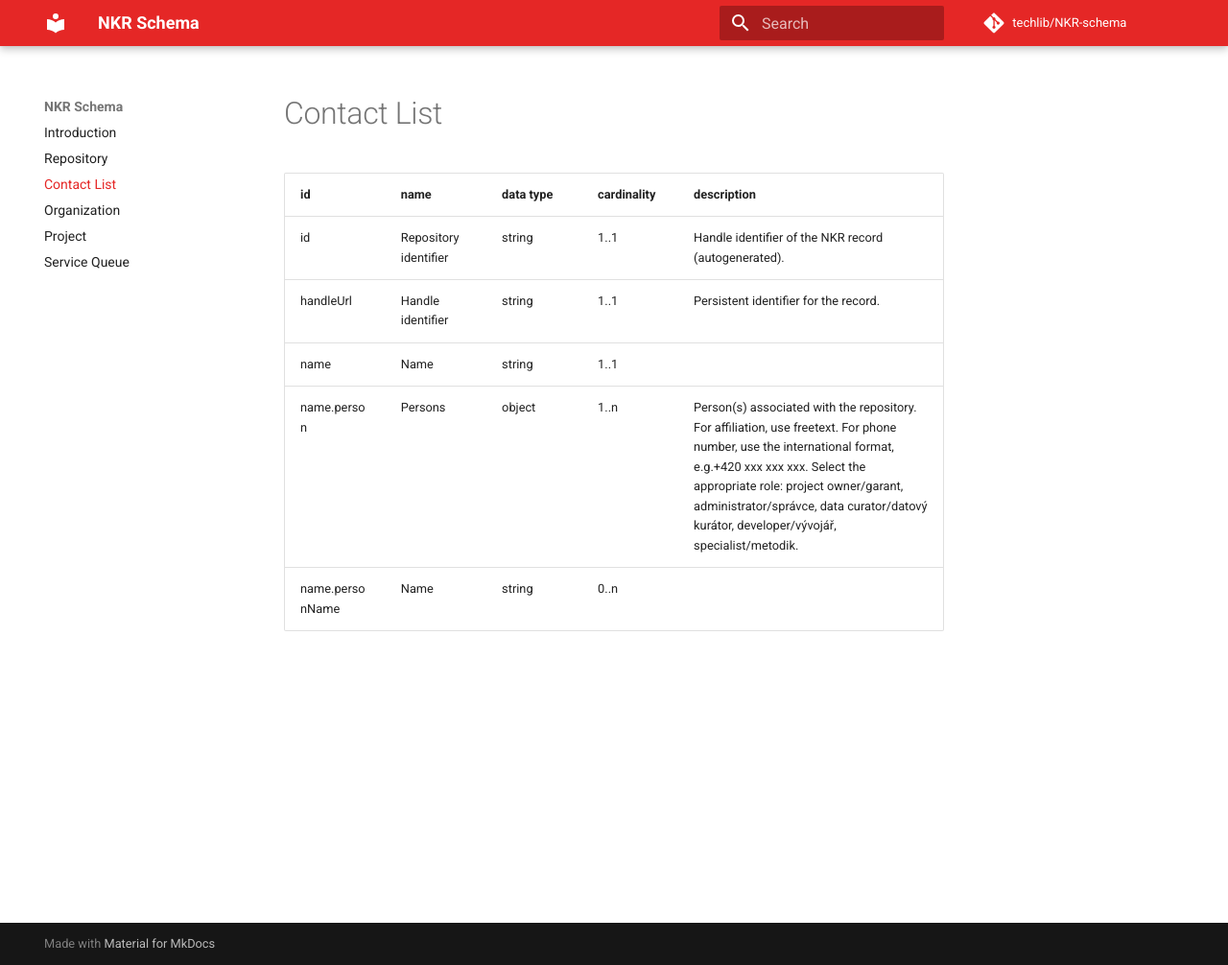
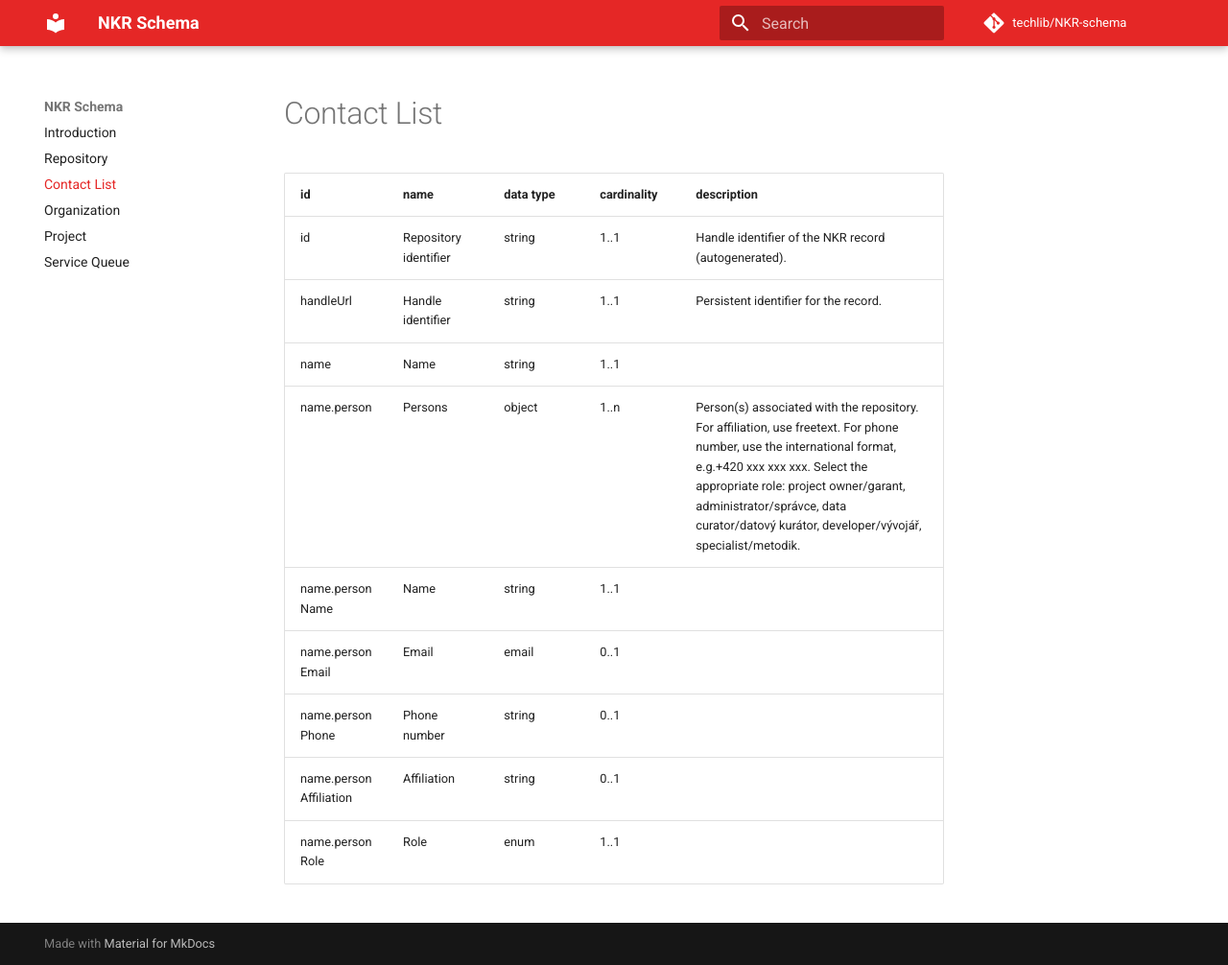
Before and after one commit to techlib/NKR-schema, an MkDocs documentation site: the page built from docs/contact-list.md, in a window 1280 px wide and 1006 px high. Shown: the whole window at 96% size. Built offline with MkDocs 1.6.1 and Material for MkDocs 9.7.7, drawn with Linux system fonts in a browser that asks for light colours; comment, search, counter and statistics services are not loaded.

Commit message:
Update contact-list.md

```diff
--- a/docs/contact-list.md
+++ b/docs/contact-list.md
@@ -4,4 +4,8 @@ id | Repository identifier | string | 1..1 | Handle identifier of the NKR record
 handleUrl | Handle identifier | string | 1..1 | Persistent identifier for the record.
 name | Name | string | 1..1 |
 name.person | Persons | object | 1..n | Person(s) associated with the repository. For affiliation, use freetext. For phone number, use the international format, e.g.+420 xxx xxx xxx. Select the appropriate role: project owner/garant, administrator/správce, data curator/datový kurátor, developer/vývojář, specialist/metodik.
-name.personName | Name | string | 0..n |
+name.personName | Name | string | 1..1 |
+name.personEmail | Email | email | 0..1 |
+name.personPhone | Phone number | string | 0..1 |
+name.personAffiliation | Affiliation | string | 0..1 |
+name.personRole | Role | enum | 1..1 |
```
